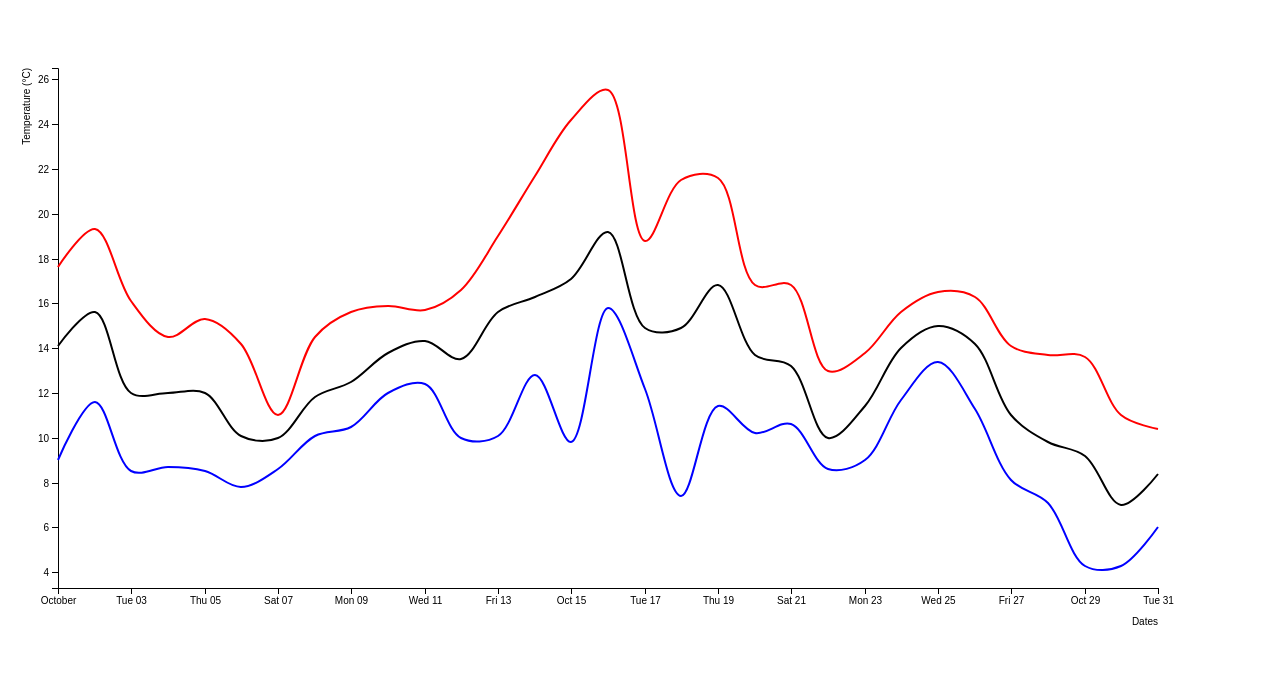
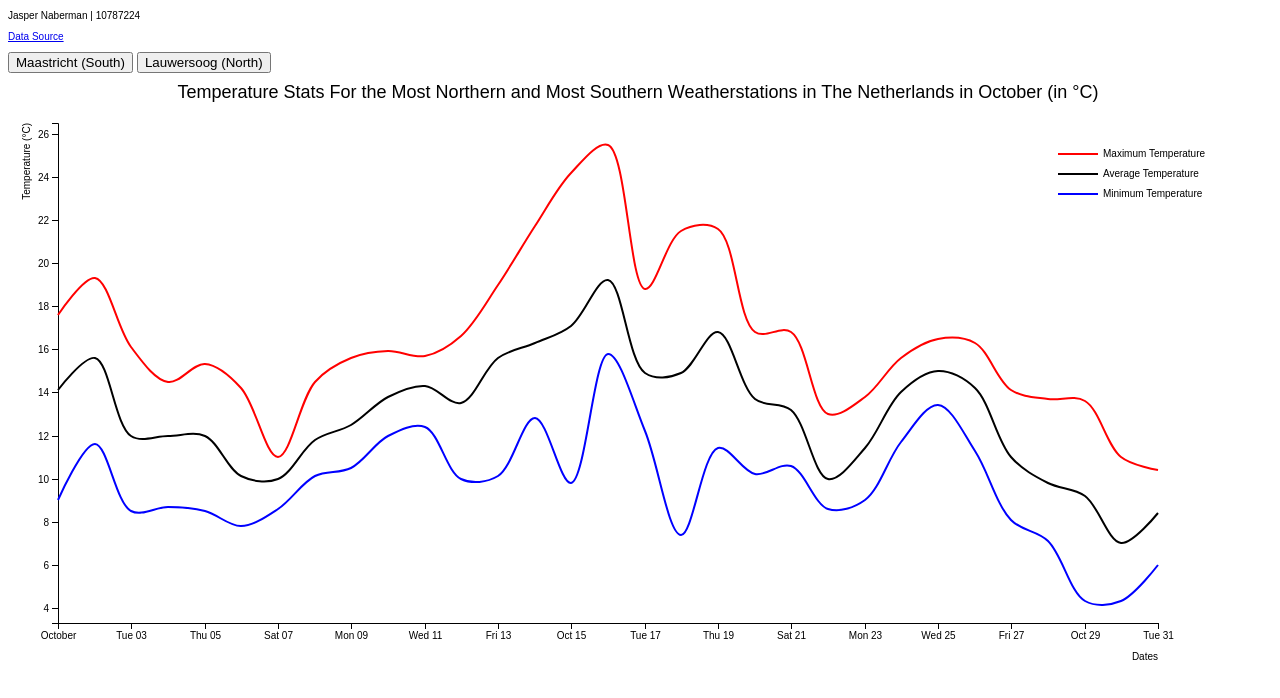
Before and after one commit to JNaberman/DataProcessing, a plain HTML site: page Homework/Week_5/d3line.html in a window 1280 px wide. Drawn offline with nearby package versions, Linux system fonts and the light colour scheme.

Commit message:
compatible for two datasets

```diff
--- a/Homework/Week_5/d3line.css
+++ b/Homework/Week_5/d3line.css
@@ -6,6 +6,16 @@
 *
 * A css-script for the d3line assignment
 */
+
+.infoheader {
+	font-size: 10px;
+	font-family: sans-serif;
+}
+
+#inds{
+	position:absolute;
+	top: 55px;
+}
 
 .line {
   fill: none;
--- a/Homework/Week_5/d3line.html
+++ b/Homework/Week_5/d3line.html
@@ -18,5 +18,11 @@
 		<link rel = "stylesheet" type = "text/css" href = "d3line.css">
 	</head>
 	<body>
+		<p class = "infoheader">Jasper Naberman | 10787224</p>
+		<p class = "infoheader">
+			<a href="http://projects.knmi.nl/klimatologie/daggegevens/selectie.cgi">Data Source</a>
+		</p>
+		<button onclick="Maastricht()">Maastricht (South)</button>
+		<button onclick="Lauwersoog()">Lauwersoog (North)</button>
 	</body>
 </html>
--- a/Homework/Week_5/d3line.js
+++ b/Homework/Week_5/d3line.js
@@ -12,13 +12,27 @@ window.onload = function() {
 	drawD3Line();
 }
 
+// set the dimensions of the canvas
+var margin = {top: 50, right: 50, bottom: 50, left: 50},
+		width = 1200 - margin.left - margin.right,
+		height = 600 - margin.top - margin.bottom;
+
+var dataset = "dataMaastricht.json";
+
+function Maastricht(){
+	d3.select("svg").remove();
+	dataset = "dataMaastricht.json";
+	drawD3Line();
+}
+
+function Lauwersoog(){
+	d3.select("svg").remove();
+	dataset = "dataLauwersoog.json";
+	drawD3Line();
+}
+
 // initialize and draw the multiseries line graph
 function drawD3Line(){
-	// set the dimensions of the canvas
-	var margin = {top: 60, right: 50, bottom: 50, left: 50},
-			width = 1200 - margin.left - margin.right,
-			height = 630 - margin.top - margin.bottom;
-
 	var parseTime = d3.timeParse("%y-%m-%d");
 	var bisectDate = d3.bisector(function(d) { return d.date; }).left;
 
@@ -50,7 +64,7 @@ function drawD3Line(){
 		.attr("transform", "translate(" + margin.left + "," + margin.top + ")")
 
 	// load the data
-	d3.json("dataMaastricht.json", function(data) { data.forEach(function(d) {
+	d3.json(dataset, function(data) { data.forEach(function(d) {
 		d.average_temperature = +d.average_temperature / 10;
 		d.minimum_temperature = +d.minimum_temperature / 10;
 		d.maximum_temperature = +d.maximum_temperature / 10;
@@ -58,12 +72,21 @@ function drawD3Line(){
 			d.date.slice(4, 6) + "-" + d.date.slice(6, 8));
 		});
 
+		svg.append("text")
+		        .attr("x", (width / 2) + 30)
+		        .attr("y", 0 - (margin.top / 2))
+		        .attr("text-anchor", "middle")
+		        .style("font-size", "18px")
+				.style("font-family", "sans-serif")
+		        .text("Temperature Stats For the Most Northern and Most Southern " +
+						"Weatherstations in The Netherlands in October (in °C)");
+
 		// initialize the axes domains
 	    xScale.domain(d3.extent(data, function(d) { return d.date; }));
 
 		yScale.domain([
-			(d3.min(d3.extent(data, function(d) { return d.minimum_temperature; })) - 1),
-			(d3.max(d3.extent(data, function(d) { return d.maximum_temperature; })) + 1)
+			(d3.min(d3.extent(data, function(d) { return d.minimum_temperature; }))-1),
+			(d3.max(d3.extent(data, function(d) { return d.maximum_temperature; }))+1)
 		]);
 
 		// add the axes
@@ -87,6 +110,9 @@ function drawD3Line(){
 			.attr("dy", "0.71em")
 			.attr("text-anchor", "end")
 			.text("Temperature (°C)");
+
+		// draw a legend
+		drawLegend();
 
 		// append the three temperature lines
 		svg.append("path")
@@ -176,3 +202,53 @@ function drawD3Line(){
 	    }
 	});
 }
+
+// draws a legend
+function drawLegend(){
+	// append legend lines
+	svg.append('rect')
+		.attr("x", width - 100)
+		.attr("y", 30)
+		.attr("width", 40)
+		.attr("height", 2)
+		.attr("fill", "red");
+
+	svg.append('rect')
+		.attr("x", width - 100)
+		.attr("y", 50)
+		.attr("width", 40)
+		.attr("height", 2)
+		.attr("fill", "black");
+
+	svg.append('rect')
+		.attr("x", width - 100)
+		.attr("y", 70)
+		.attr("width", 40)
+		.attr("height", 2)
+		.attr("fill", "blue");
+
+	// append legend text
+	svg.append('text')
+		.attr("x", width - 55)
+		.attr("y", 34)
+	    .attr("text-anchor", "left")
+	    .style("font-size", "10px")
+		.style("font-family", "sans-serif")
+		.text("Maximum Temperature")
+
+	svg.append('text')
+		.attr("x", width - 55)
+		.attr("y", 54)
+	    .attr("text-anchor", "left")
+	    .style("font-size", "10px")
+		.style("font-family", "sans-serif")
+		.text("Average Temperature")
+
+	svg.append('text')
+		.attr("x", width - 55)
+		.attr("y", 74)
+	    .attr("text-anchor", "left")
+	    .style("font-size", "10px")
+		.style("font-family", "sans-serif")
+		.text("Minimum Temperature")
+}
```
